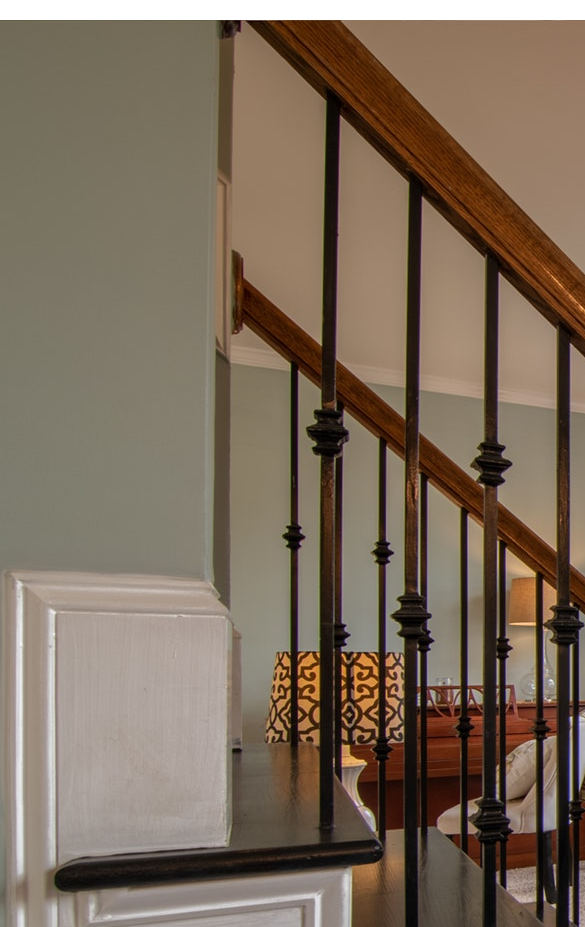
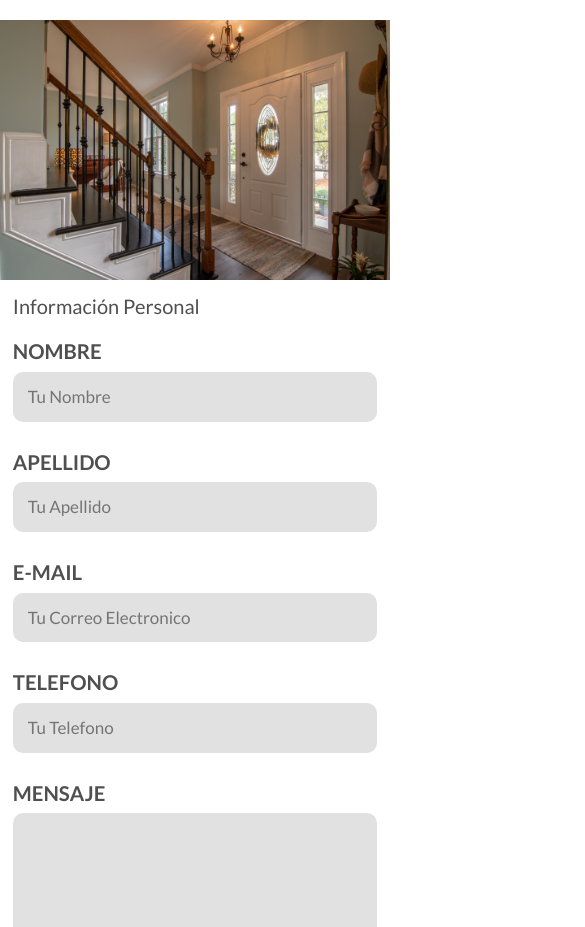
Before and after one commit to Allemma/ProyectoCoder, a website: page contactos.html in a window 390 px wide. Shown: the part 173-1100 px from the top of the page, 585 px wide, since content can reach past the window. Drawn offline with nearby package versions, Linux system fonts and the light colour scheme.

Commit message:
Sitio Responsive

```diff
--- a/contactos.html
+++ b/contactos.html
@@ -53,7 +53,7 @@
         <h1 class="centrar-texto">
             Contactos
         </h1>
-        <img src="img/Contacto.jpg" alt="Imagen Contacto">
+        <img src="img/contacto.jpg" width="100%" alt="Imagen Contacto">
     </header>
     <main>
         <form class="contacto">
@@ -97,8 +97,8 @@
             <input type="checkbox" name="acepta" id="1">
 
 
-            <button class="boton-propiedades mb-2" type="reset">Limpiar Formulario</button>
-            <button class="boton-propiedades mt-2" type="submit">Enviar</button>
+            <button class="boton-propiedades mb-2 centrar-boton" type="reset">Limpiar Formulario</button>
+            <button class="boton-propiedades mt-2 centrar-boton" type="submit">Enviar</button>
 
         </form>
 
--- a/scss/_anuncios.scss
+++ b/scss/_anuncios.scss
@@ -42,7 +42,6 @@
     text-decoration: none;
     font-size: 1.8rem;
     padding: 1rem 3rem;
-    display: inline-block;
     text-align: center;
     border: none;
     display: block;
@@ -62,7 +61,7 @@
 
 a:hover {
     color: #1f65e7 !important;
-    transition: all 2s !important;
+    transition: all 1s !important;
 }
 
 .footer__copyright {
--- a/scss/_blog.scss
+++ b/scss/_blog.scss
@@ -1,10 +1,14 @@
 /* BLOG */
 .blog {
-    display: grid;
-    grid-template-columns: 40% 60%;
-    grid-template-rows: 50% 50%;
+    @include desktop {
+     display: grid;
+     grid-template-columns: 40% 60%;
+     grid-template-rows: 50% 50%; }
+
     .imagenBlog {
+     img { max-width: 100%;
         text-align: center;
+    }
     }
     .texto-blog a {
         text-decoration: none;
@@ -17,12 +21,13 @@
     .texto-blog h4::after {
         content: '';
         display: block;
-        width: 100rem;
+        width: 100%;
         height: 0.5rem;
         background-color:  $colorPrincipal;
         margin-top: 10px;
     }
     .texto-blog span {
         color: #2a5aad;
+
     }
 }
--- a/scss/_contacto.scss
+++ b/scss/_contacto.scss
@@ -1,12 +1,19 @@
 /*Contactos*/
 .contacto {
-    font-size: 1.5rem;
-    color: #4f4f4f;
-    margin: 15rem;
-    position: relative;
-    bottom: 10rem;
-    display: flex;
-    flex-direction: column;
+    @media (min-width: 320px) {
+        color: #4f4f4f;
+        display: flex;
+        flex-direction: column;
+        margin: 0;
+        @include telefono {
+            max-width: 600px;
+            margin: auto;
+            padding: 2em;
+        }
+        @include desktop {
+            max-width: 900px;
+        }
+    }
     legend {
         font-size: 2rem;
         color: #4f4f4f;
@@ -39,11 +46,18 @@
         @include nuevoMixin(capitalize, 1em);
     }
 }
+@include desktop {
+    .centrar-boton  {
+     margin: auto;
+     width: 100%;
+    }
+}
+
 .imagen-contacto {
     background-image: url(../img/contacto-anuncio.jpg);
     background-position: center center;
     background-size: cover;
-
+    width: 100%;
     .contenido-contacto {
     text-align: center;
 }
--- a/scss/_globales.scss
+++ b/scss/_globales.scss
@@ -32,3 +32,21 @@ body {
     color: $blanco;
     margin-top: 0;
 }
+
+.imagen-contacto {
+    background-image: url(../img/encuentra.jpg);
+    background-position: center center;
+    background-size: cover;
+    height: 40rem;
+    display: flex;
+    align-items: center;
+}
+
+.contenido-contacto {
+    flex: 0 0 95%;
+    color: $blanco;
+}
+
+.contenido-contacto p {
+    font-size: 1.8rem;
+}
--- a/scss/_nosotros.scss
+++ b/scss/_nosotros.scss
@@ -1,6 +1,12 @@
 /* Nosotros */
 .contenido-nosotros {
+    @media (max-width: 640px) {
+       img {
+            width:100%;}
+    }
+    @include desktop {
     @include grid(2, $separacion);
+}
 
 }
 .centrar-img {
@@ -12,30 +18,19 @@
     margin: 0;
     padding: 1rem 0 3rem 0;
 }
-.imagen-contacto {
-    background-image: url(../img/encuentra.jpg);
-    background-position: center center;
-    background-size: cover;
-    height: 40rem;
-    display: flex;
-    align-items: center;
-}
+.nosotros-texto {
+    padding: 1rem;
+    font-size: 2rem;
 
-.contenido-contacto {
-    flex: 0 0 95%;
-    color: $blanco;
-}
-
-.contenido-contacto p {
-    font-size: 1.8rem;
 }
 .seccion {
     padding: 4em;
 
     .iconos-nosotros {
+        @include tablet {
         display: flex;
         justify-content: space-between;
-        margin: 2em;
+        margin: 2em; }
 
     }
     .icono {
```
Also changed, not shown: nosotros.html (+2 -2 lines), css/styles.css.
